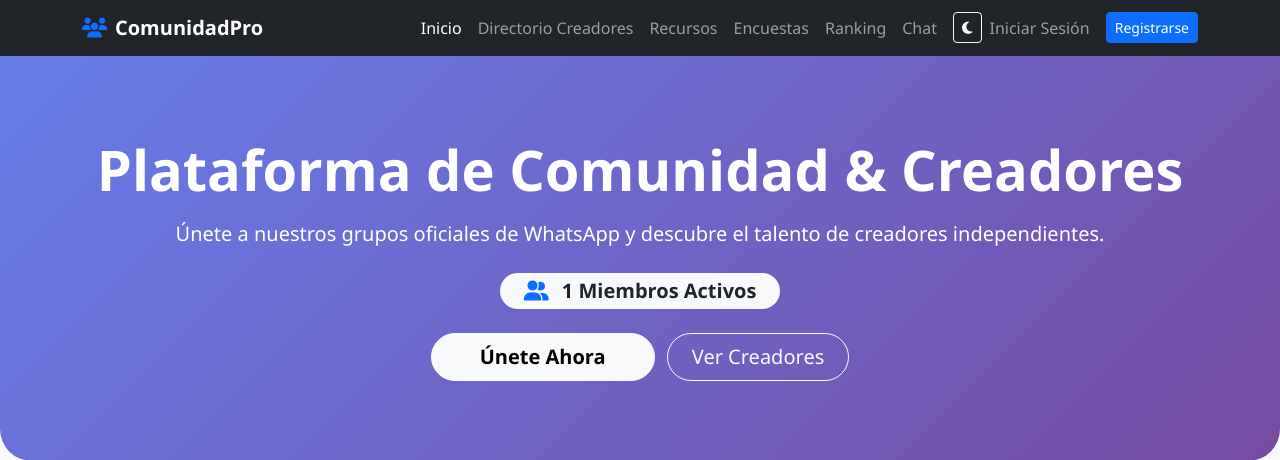
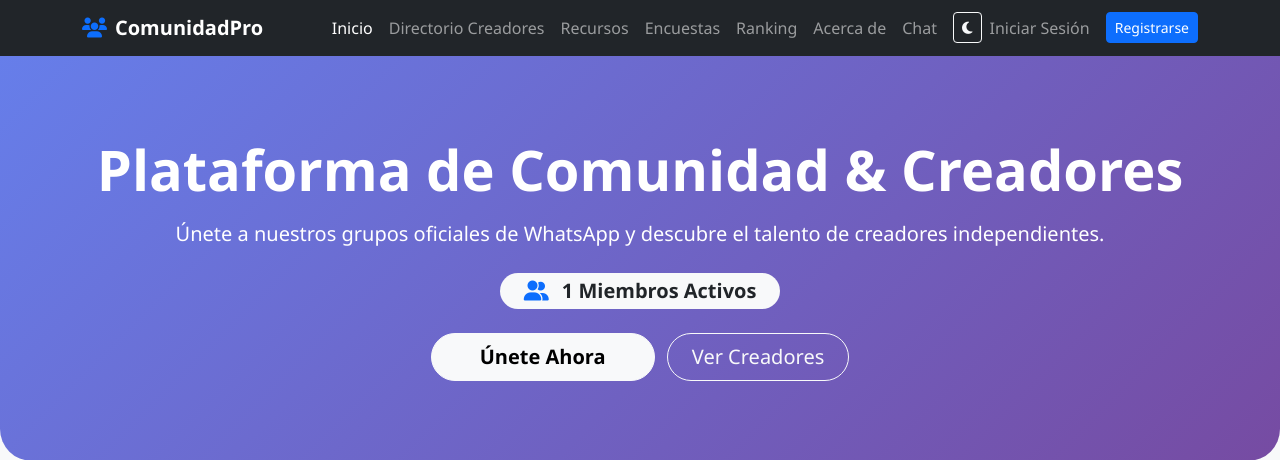
Before and after one commit to Davi164-sin/Comunidad-pro, a Flask app: page / in a window 1280 px wide. Shown: the top 460 px of the page. Run offline with Flask 3, Linux system fonts and the light colour scheme; data comes from the database, SQL or seed files in the repository; data that the repository does not hold is empty.

Commit message:
Añadir pagina Acerca de (About) y rutas

```diff
--- a/templates/community_admin.html
+++ b/templates/community_admin.html
@@ -24,6 +24,7 @@
                     <li class="nav-item"><a class="nav-link" href="{{ url_for('recursos') }}">Recursos</a></li>
                     <li class="nav-item"><a class="nav-link" href="{{ url_for('encuestas_vista') }}">Encuestas</a></li>
                     <li class="nav-item"><a class="nav-link" href="{{ url_for('ranking_comunidad') }}">Ranking</a></li>
+                    <li class="nav-item"><a class="nav-link" href="{{ url_for('about') }}">Acerca de</a></li>
                     <li class="nav-item"><a class="nav-link" href="{{ url_for('chat_comunidad_vista') }}">Chat</a></li>
                     <li class="nav-item"><a class="nav-link" href="{{ url_for('dashboard') }}">Panel</a></li>
                     <li class="nav-item"><a class="btn btn-outline-light btn-sm ms-2 mt-1" href="{{ url_for('logout') }}">Salir</a></li>
--- a/templates/community_chat.html
+++ b/templates/community_chat.html
@@ -36,6 +36,7 @@
                         <button class="btn btn-outline-light btn-sm ms-2 mt-1" onclick="toggleTheme()" title="Cambiar Tema"><i class="fas fa-moon" id="themeIcon"></i></button>
                     </li>
                     <li class="nav-item"><a class="btn btn-outline-light btn-sm ms-2 mt-1" href="{{ url_for('logout') }}">Salir</a></li>
+                <li class="nav-item"><a class="nav-link" href="{{ url_for('about') }}">Acerca de</a></li>
                 </ul>
             </div>
         </div>
--- a/templates/community_creadores.html
+++ b/templates/community_creadores.html
@@ -26,6 +26,7 @@
                     <li class="nav-item"><a class="nav-link active" href="{{ url_for('creadores') }}">Creadores</a></li>
                     <li class="nav-item"><a class="nav-link" href="{{ url_for('recursos') }}">Recursos</a></li>
                     <li class="nav-item"><a class="nav-link" href="{{ url_for('ranking_comunidad') }}">Ranking</a></li>
+                    <li class="nav-item"><a class="nav-link" href="{{ url_for('about') }}">Acerca de</a></li>
                     <li class="nav-item"><a class="nav-link" href="{{ url_for('chat_comunidad_vista') }}">Chat</a></li>
                     {% if usuario %}
                         <li class="nav-item"><a class="nav-link" href="{{ url_for('dashboard') }}">Panel</a></li>
--- a/templates/community_dashboard.html
+++ b/templates/community_dashboard.html
@@ -24,6 +24,7 @@
                     <li class="nav-item"><a class="nav-link" href="{{ url_for('creadores') }}">Creadores</a></li>
                     <li class="nav-item"><a class="nav-link" href="{{ url_for('recursos') }}">Recursos</a></li>
                     <li class="nav-item"><a class="nav-link" href="{{ url_for('ranking_comunidad') }}">Ranking</a></li>
+                    <li class="nav-item"><a class="nav-link" href="{{ url_for('about') }}">Acerca de</a></li>
                     <li class="nav-item"><a class="nav-link" href="{{ url_for('chat_comunidad_vista') }}">Chat</a></li>
                     <li class="nav-item"><a class="nav-link active" href="{{ url_for('dashboard') }}">Panel</a></li>
                     {% if usuario.rol == 'admin' %}
--- a/templates/community_detalle_creador.html
+++ b/templates/community_detalle_creador.html
@@ -22,6 +22,7 @@
             <div class="collapse navbar-collapse" id="navbarNav">
                 <ul class="navbar-nav ms-auto">
                     <li class="nav-item"><a class="nav-link" href="{{ url_for('creadores') }}">&larr; Volver al Directorio</a></li>
+                <li class="nav-item"><a class="nav-link" href="{{ url_for('about') }}">Acerca de</a></li>
                 </ul>
             </div>
         </div>
--- a/templates/community_encuestas.html
+++ b/templates/community_encuestas.html
@@ -26,6 +26,7 @@
                     <li class="nav-item"><a class="nav-link" href="{{ url_for('recursos') }}">Recursos</a></li>
                     <li class="nav-item"><a class="nav-link active" href="{{ url_for('encuestas_vista') }}">Encuestas</a></li>
                     <li class="nav-item"><a class="nav-link" href="{{ url_for('ranking_comunidad') }}">Ranking</a></li>
+                    <li class="nav-item"><a class="nav-link" href="{{ url_for('about') }}">Acerca de</a></li>
                     <li class="nav-item"><a class="nav-link" href="{{ url_for('chat_comunidad_vista') }}">Chat</a></li>
                     {% if usuario %}
                         <li class="nav-item"><a class="nav-link" href="{{ url_for('dashboard') }}">Panel</a></li>
--- a/templates/community_index.html
+++ b/templates/community_index.html
@@ -26,6 +26,7 @@
                     <li class="nav-item"><a class="nav-link" href="{{ url_for('recursos') }}">Recursos</a></li>
                     <li class="nav-item"><a class="nav-link" href="{{ url_for('encuestas_vista') }}">Encuestas</a></li>
                     <li class="nav-item"><a class="nav-link" href="{{ url_for('ranking_comunidad') }}">Ranking</a></li>
+                    <li class="nav-item"><a class="nav-link" href="{{ url_for('about') }}">Acerca de</a></li>
                     <li class="nav-item"><a class="nav-link" href="{{ url_for('chat_comunidad_vista') }}">Chat</a></li>
                     <li class="nav-item">
                         <button class="btn btn-outline-light btn-sm ms-2 mt-1" onclick="toggleTheme()" title="Cambiar Tema"><i class="fas fa-moon" id="themeIcon"></i></button>
--- a/templates/community_ranking.html
+++ b/templates/community_ranking.html
@@ -24,6 +24,7 @@
                     <li class="nav-item"><a class="nav-link" href="{{ url_for('index') }}">Inicio</a></li>
                     <li class="nav-item"><a class="nav-link" href="{{ url_for('creadores') }}">Directorio Creadores</a></li>
                     <li class="nav-item"><a class="nav-link" href="{{ url_for('ranking_comunidad') }}">Ranking</a></li>
+                    <li class="nav-item"><a class="nav-link" href="{{ url_for('about') }}">Acerca de</a></li>
                     <li class="nav-item"><a class="nav-link" href="{{ url_for('chat_comunidad_vista') }}">Chat</a></li>
                     {% if usuario %}
                         <li class="nav-item"><a class="nav-link" href="{{ url_for('dashboard') }}">Panel</a></li>
--- a/templates/community_recursos.html
+++ b/templates/community_recursos.html
@@ -25,6 +25,7 @@
                     <li class="nav-item"><a class="nav-link" href="{{ url_for('creadores') }}">Creadores</a></li>
                     <li class="nav-item"><a class="nav-link active" href="{{ url_for('recursos') }}">Recursos</a></li>
                     <li class="nav-item"><a class="nav-link" href="{{ url_for('ranking_comunidad') }}">Ranking</a></li>
+                    <li class="nav-item"><a class="nav-link" href="{{ url_for('about') }}">Acerca de</a></li>
                     <li class="nav-item"><a class="nav-link" href="{{ url_for('chat_comunidad_vista') }}">Chat</a></li>
                     {% if usuario %}
                         <li class="nav-item"><a class="nav-link" href="{{ url_for('dashboard') }}">Panel</a></li>
--- a/templates/community_registrar_creador.html
+++ b/templates/community_registrar_creador.html
@@ -22,6 +22,7 @@
                 <ul class="navbar-nav ms-auto">
                     <li class="nav-item"><a class="nav-link" href="{{ url_for('dashboard') }}">Panel</a></li>
                     <li class="nav-item"><a class="btn btn-outline-light btn-sm ms-2 mt-1" href="{{ url_for('logout') }}">Salir</a></li>
+                <li class="nav-item"><a class="nav-link" href="{{ url_for('about') }}">Acerca de</a></li>
                 </ul>
             </div>
         </div>
```
